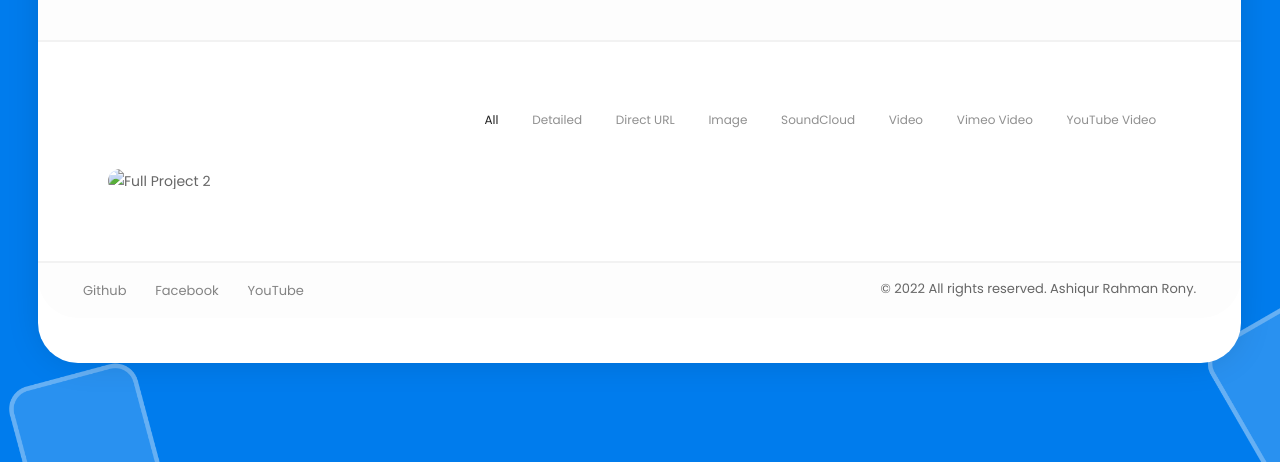
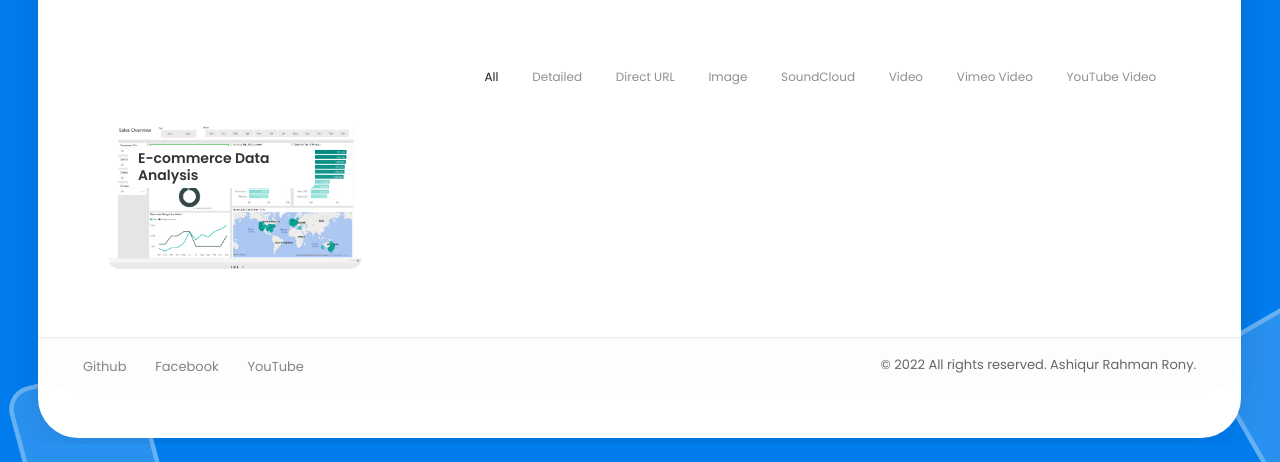
Before and after one commit to ashikpydev/ashiqurrahmanrony, a plain HTML site: page portfolio-4-columns.html in a window 1280 px wide. Shown: the part 356-818 px from the top of the page. Drawn offline with Linux system fonts and the light colour scheme; some packages are replaced by stand-ins of ours; the site is published under a folder, as on GitHub Pages, so addresses that start at the root find nothing.

Commit message:
first commit

```diff
--- a/portfolio-4-columns.html
+++ b/portfolio-4-columns.html
@@ -146,7 +146,7 @@
                         <!-- Portfolio Item 1 -->
                         <figure class="item standard" data-groups='["category_all", "category_detailed"]'>
                           <div class="portfolio-item-img">
-                            <img src="/img/projects/project 1/1st page.png" alt="Full Project 2" title="" />
+                            <img src="img/projects/project 1/1st page.png" alt="Full Project 2" title="" />
                             <a href="portfolio-project-2.html" class="ajax-page-load"></a>
                           </div>
 
```
